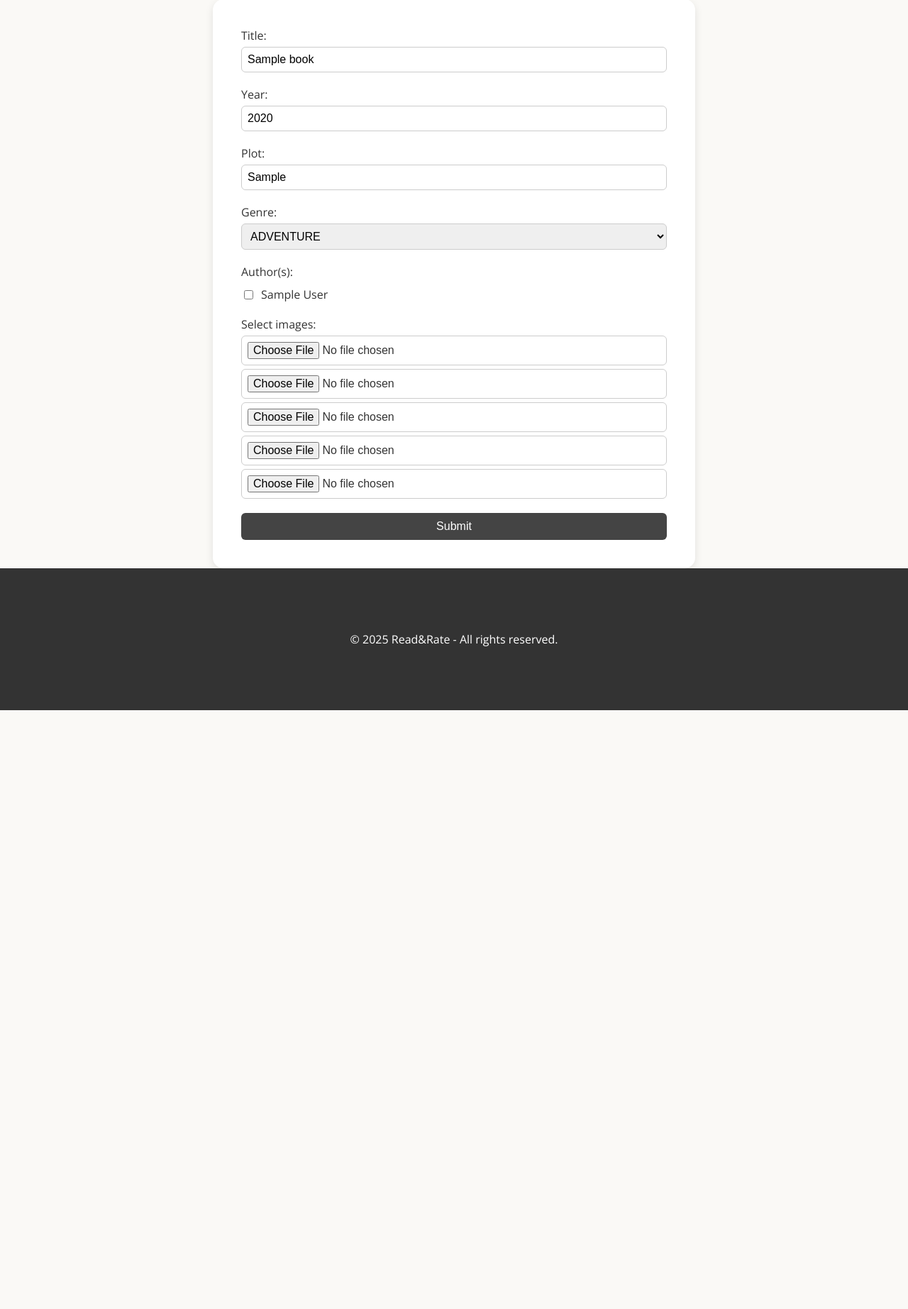
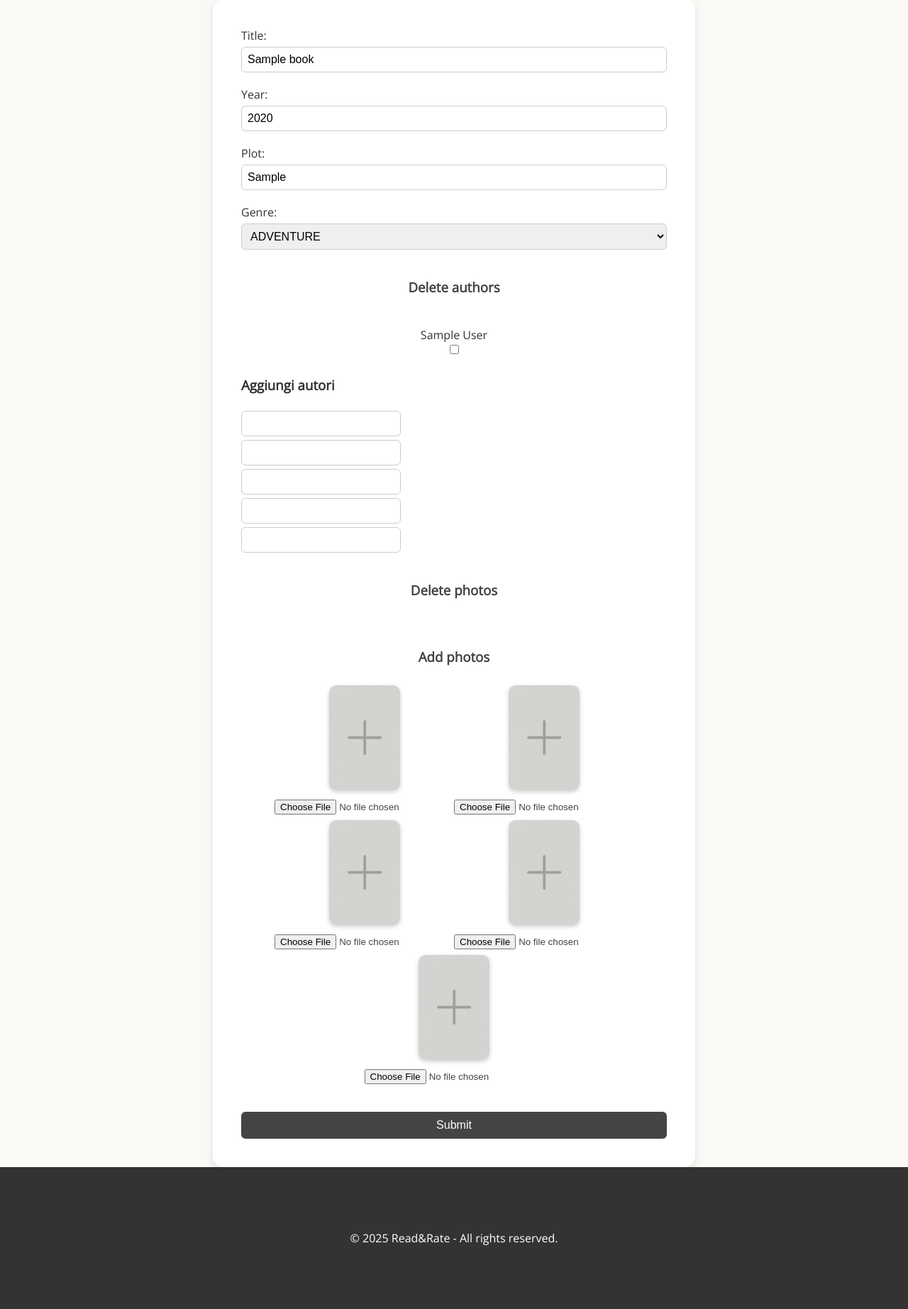
Before and after one commit to Davideee03/siw-book, a Spring Boot app: page /edit/book/1 in a window 1280 px wide. Shown: the part 141-1986 px from the top of the page at 71% size. Before the commit the page ends 1142 px from the top, so only its background shows below. Run offline with Spring Boot 4, Linux system fonts and the light colour scheme; the visitor is signed in with stand-in values (Sample User, id 1); tables that the repository leaves empty hold one stand-in row (values such as "Sample post"); data that the repository does not hold is empty; some of the project's set-up classes (security, data sources, template engines, error pages and the like) are left out, and stand-ins take their place; some libraries are stand-ins or nearby versions.

Commit message:
Edit books

```diff
--- a/src/main/java/it/uniroma3/siw/controller/BookController.java
+++ b/src/main/java/it/uniroma3/siw/controller/BookController.java
@@ -116,7 +116,7 @@ public class BookController {
 					this.bookPhotoService.save(bookPhoto); // salva in DB
 				} catch (IOException e) {
 					e.printStackTrace();
-					model.addAttribute("errorMessage", "Errore nel caricamento della foto");
+					model.addAttribute("errorMessage", "Error loading photo");
 					return "book/form"; // o la view di errore
 				}
 			}
@@ -165,19 +165,26 @@ public class BookController {
 		return "redirect:/show/books";
 	}
 
+	@Transactional
 	@GetMapping("/edit/book/{id}")
 	public String editBook(@PathVariable("id") Long id, Model model) {
 		Book book = bookService.getBookById(id);
 
 		model.addAttribute("book", book);
+		model.addAttribute("photos", book.getPhotos());
 		model.addAttribute("authors", this.authorService.getAllAuthors());
 		model.addAttribute("genres", Genre.values());
 
 		return "formEditBook.html";
 	}
 
+	@Transactional
 	@PostMapping("/book-edited/{id}")
-	public String bookEdited(@ModelAttribute("book") Book updatedBook, @PathVariable("id") Long id, Model model) {
+	public String bookEdited(@ModelAttribute("book") Book updatedBook, @PathVariable("id") Long id,
+			@RequestParam(name = "to-delete", required = false) Long[] photos2del,
+			@RequestParam(name = "to-add", required = false) MultipartFile[] photos2Add,
+			@RequestParam(name = "delete-authors", required = false) Long[] authors2delete,
+			@RequestParam(name = "add-authors", required = false) String[] authors2add, Model model) {
 		Book book = this.bookService.getBookById(id);
 
 		if (book != null) {
@@ -185,21 +192,66 @@ public class BookController {
 			book.setYear(updatedBook.getYear());
 			book.setPlot(updatedBook.getPlot());
 
+			if (authors2add != null) {
+				for (String name : authors2add) {
+					if (name != null && !name.isBlank()) {
+						Author a = authorService.getAuthorByName(name);
+						if (a != null)
+							book.getAuthors().add(a);
+					}
+				}
+			}
+
+			if (authors2delete != null) {
+				for (Long authorId : authors2delete) {
+					Author a = authorService.getAuthorById(authorId);
+					if (a != null) {
+						book.getAuthors().remove(a);
+					}
+				}
+			}
+
+			if (photos2del != null) {
+				for (Long i : photos2del) {
+					BookPhoto oldPhoto = this.bookPhotoService.findById(i);
+					book.deletePhoto(oldPhoto);
+					this.bookPhotoService.deleteById(oldPhoto.getId());
+
+				}
+			}
+
+			if (photos2Add != null) {
+				for (int i = 0; i < photos2Add.length; i++) {
+					MultipartFile photo = photos2Add[i];
+					if (!photo.isEmpty()) {
+						try {
+							BookPhoto bookPhoto = new BookPhoto();
+							bookPhoto.setData(photo.getBytes());
+							bookPhoto.setBook(book);
+							this.bookPhotoService.save(bookPhoto);
+
+							book.append(bookPhoto);
+						} catch (IOException e) {
+							e.printStackTrace();
+							model.addAttribute("errorMessage", "Error loading photo");
+							return "book/form";
+						}
+					}
+				}
+			}
 			// book.setAuthors(this.authorService.getAllAuthorsById(ids));
 			this.bookService.save(book);
 		}
 
-		return "redirect:/book/" + id;
+		return "redirect:/";
 	}
 
 	@GetMapping("/filterBooks")
-	public String filterBooks(
-	    @RequestParam(required = false, defaultValue = "") String title,
+	public String filterBooks(@RequestParam(required = false, defaultValue = "") String title,
 			@RequestParam(required = false, defaultValue = "0") int year,
 			@RequestParam(required = false, defaultValue = "") String author,
 			@RequestParam(required = false) Genre genre, // enum direttamente!
-	    Model model
-	) {
+			Model model) {
 		List<Book> books = this.bookService.filterBooks(title, year, author, genre);
 		model.addAttribute("books", books);
 		model.addAttribute("genres", Genre.values()); // per il select
--- a/src/main/java/it/uniroma3/siw/repository/AuthorRepository.java
+++ b/src/main/java/it/uniroma3/siw/repository/AuthorRepository.java
@@ -13,4 +13,7 @@ public interface AuthorRepository extends CrudRepository<Author, Long>{
 
 	@Query(value = "SELECT * FROM author ORDER BY RANDOM() LIMIT 1", nativeQuery = true)
     Author getRandomAuthor();
+
+	@Query("SELECT a FROM Author a WHERE CONCAT(a.firstName, ' ', a.lastName) = :author")
+	Author getAuthorByName(@Param("author") String authorName);
 }
--- a/src/main/java/it/uniroma3/siw/service/BookPhotoService.java
+++ b/src/main/java/it/uniroma3/siw/service/BookPhotoService.java
@@ -32,4 +32,8 @@ public class BookPhotoService {
 	public void deletePhoto(BookPhoto bookPhoto) {
 		this.bookPhotoRepository.delete(bookPhoto);
 	}
+
+	public void deleteById(Long id) {
+		this.bookPhotoRepository.deleteById(id);
+	}
 }
--- a/src/main/resources/static/css/style.css
+++ b/src/main/resources/static/css/style.css
@@ -339,6 +339,45 @@ nav {
 	background-color: var(--card-bg);
 	box-shadow: var(--shadow);
 	border-radius: 16px;
+}
+
+.hidden-input {
+	display: none;
+}
+
+.photo-list {
+	display: flex;
+	flex-direction: row;
+	align-items: center;
+	justify-content: center;
+
+	flex-wrap: wrap;
+
+	margin-top: 20px;
+}
+
+.photo-substitute-container {
+	display: flex;
+	flex-direction: column;
+	align-items: center;
+}
+
+.image-upload-label {
+	cursor: pointer;
+	display: inline-block;
+	margin: 8px;
+}
+
+.photo-substitute img {
+	width: 100px;
+	height: auto;
+	border-radius: 10px;
+	box-shadow: 0 2px 6px rgba(0, 0, 0, 0.2);
+	transition: opacity 0.3s ease;
+}
+
+.photo-substitute img:hover {
+	opacity: 0.8;
 }
 
 /* ===============================
--- a/src/main/resources/templates/formEditBook.html
+++ b/src/main/resources/templates/formEditBook.html
@@ -2,7 +2,7 @@
 <html>
 
 <head>
-	<title>Add new book</title>
+	<title>Edit Book</title>
 	<link href="https://fonts.googleapis.com/css2?family=Open+Sans&family=Playfair+Display&display=swap"
 		rel="stylesheet">
 	<link rel="stylesheet" href="/css/style.css">
@@ -12,7 +12,8 @@
 	<div th:replace="fragments/navbar :: navbar"></div>
 
 	<div class="form-container">
-		<form th:action="@{/book-edited/{id}(id=${book.id})}" method="POST" th:object="${book}" enctype="multipart/form-data" class="book-form">
+		<form th:action="@{/book-edited/{id}(id=${book.id})}" method="POST" th:object="${book}"
+			enctype="multipart/form-data" class="book-form">
 
 			<div class="form-group">
 				<label for="title">Title:</label>
@@ -37,30 +38,72 @@
 			</div>
 
 			<div class="authors-container">
-				<label for="author">Author(s): </label>
+				<!--<label for="author">Author(s): </label>
 				<div th:each="author : ${authors}" class="author-checkbox">
 					<input type="checkbox" name="selectedIds" th:value="${author.id}" />
 					<span th:text="${author.firstName} + ' ' + ${author.lastName}"></span>
+				</div>-->
+				<div class="form-group">
+					<h3 class="center-title">Delete authors</h3>
+					<div class="photo-list">
+						<div th:each="author, iterStat : ${book.authors}" class="photo-substitute-container">
+							<label th:for="'author-' + ${iterStat.index}"
+								th:text="${author.firstName + ' ' + author.lastName}">Author</label>
+							<input type="checkbox" th:id="'author-' + ${iterStat.index}" name="delete-authors"
+								th:value="${author.id}" />
+						</div>
+					</div>
+				</div>
+
+				<div class="form-group">
+					<h3>Aggiungi autori</h3>
+					<div th:each="i : ${#numbers.sequence(0, 4)}">
+						<input type="text" name="add-authors[]" list="authorSuggestions" class="input-field" />
+					</div>
+
+					<datalist id="authorSuggestions">
+						<option th:each="a : ${authors}" th:value="${a.firstName + ' ' + a.lastName}"></option>
+					</datalist>
 				</div>
 			</div>
 
 
+			<div class="form-group">
 
-			<div class="form-group">
-				<label>Select images:</label>
-				<input type="file" name="photo" accept="image/*" class="input-field" />
-				<input type="file" name="photo" accept="image/*" class="input-field" />
-				<input type="file" name="photo" accept="image/*" class="input-field" />
-				<input type="file" name="photo" accept="image/*" class="input-field" />
-				<input type="file" name="photo" accept="image/*" class="input-field" />
+				<h3 class="center-title">Delete photos</h3>
+				<div class="photo-list">
+					<div th:each="photo, iterStat : ${photos}" class="photo-substitute-container">
+						<label for="image" class="image-upload-label">
+							<div class="photo-substitute">
+								<img th:src="@{/bookPhoto/{id}(id=${photo.id})}" alt="Book photo" />
+							</div>
+						</label>
+						<input type="checkbox" id="image" name="to-delete" th:value="${photo.id}" />
+					</div>
+				</div>
+
+				<h3 class="center-title">Add photos</h3class="center-title">
+					<div class="photo-list">
+						<div class="photo-substitute-container"
+							th:each="i : ${#numbers.sequence(photos != null ? photos.size() : 0, 4)}">
+							<label th:for="'photo' + ${i}" class="image-upload-label">
+								<div class="photo-substitute">
+									<img th:src="@{/images/AddPhotoIcon.png}" />
+								</div>
+							</label>
+							<input th:id="'photo' + ${i}" name="to-add" type="file" accept="image/*" />
+						</div>
+
+					</div>
 			</div>
-
 			<div class="form-group">
 				<button type="submit" class="submit-button">Submit</button>
 			</div>
 		</form>
 	</div>
 
+	</div>
+
 	<div th:replace="fragments/footer :: footer"></div>
 </body>
 
```
Also changed, not shown: src/main/java/it/uniroma3/siw/controller/AuthenticationController.java (+0 -7 lines), src/main/java/it/uniroma3/siw/model/Book.java (+13 -1 lines), src/main/java/it/uniroma3/siw/service/AuthorService.java (+7 -0 lines), src/main/resources/static/images/AddPhotoIcon.png (added), 3 other files. Lines whose indentation alone changed are shown as unchanged.
